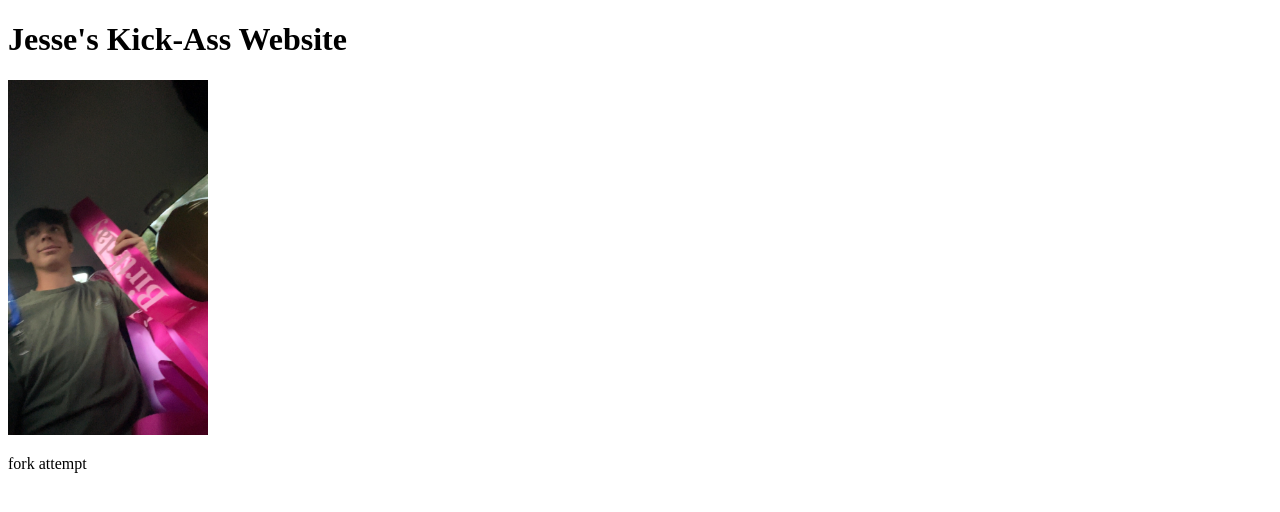
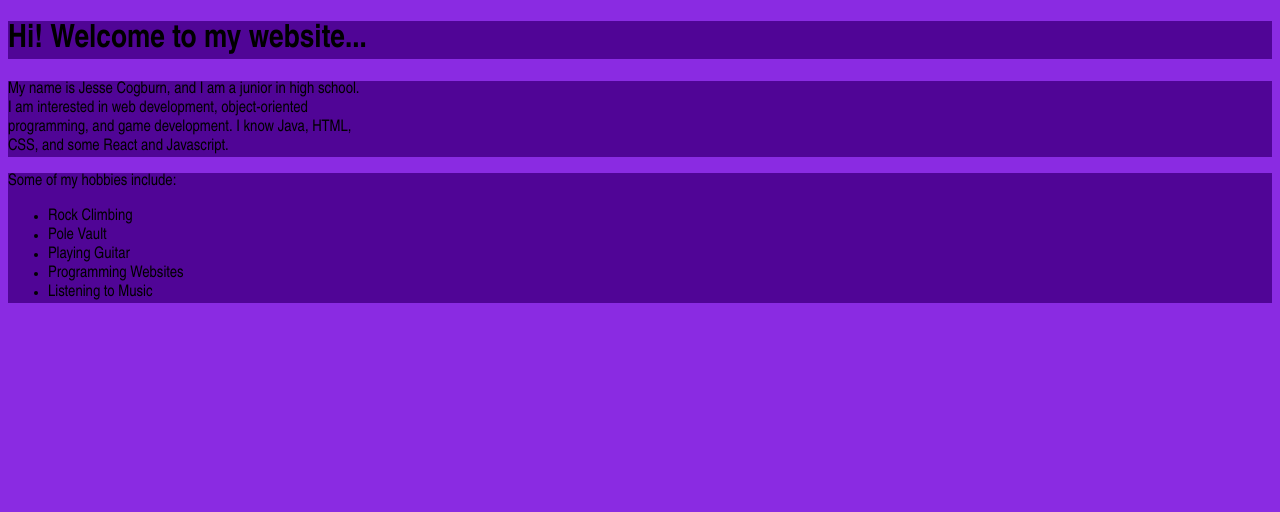
Before and after one commit to JesseDoesStuff/JessesWebsite, a plain HTML site: page index.html in a window 1280 px wide. Drawn offline with Linux system fonts and the light colour scheme.

Commit message:
Shaking off the HTML and CSS Dust
Need to get back into working with HTML and CSS,
because this website looks very janky and
unprofessional

```diff
--- a/index.html
+++ b/index.html
@@ -1,10 +1,27 @@
 <!DOCTYPE html>
+<html>
   <head>
-    <title>Jesses's Index Page</title>
+    <meta charset="UTF-8">
+    <meta name="viewport" content="width-device-width, initial-scale=1.0">
+    <link rel="stylesheet" href="styles.css">
+    <title>Jesse Cogburn</title>
   </head>
   <body>
-    <h1>Jesse's Kick-Ass Website</h1>
-    <img src="BirthdayBoy.jpg" alt="Jesse smiling with a birthday bow in his hand" width="200"></img>
-    <p>fork attempt</p>
+    <div class="interior1">
+    <h1>Hi! Welcome to my website...</h1>
+    </div>
+    <div class="interior1">
+      <p>My name is Jesse Cogburn, and I am a junior in high school.<br>I am interested in web development, object-oriented<br> programming, and game development. I know Java, HTML,<br>CSS, and some React and Javascript.</p>
+    </div>
+    <div class="interior1">
+      <p>Some of my hobbies include:</p>
+      <ul>
+        <li>Rock Climbing</li>
+        <li>Pole Vault</li>
+        <li>Playing Guitar</li>
+        <li>Programming Websites</li>
+        <li>Listening to Music</li>
+      </ul>
+    </div>
   </body>
 </html>
--- /dev/null
+++ b/styles.css
@@ -0,0 +1,8 @@
+body {
+    font-family: "Arial Narrow", Arial, sans-serif;
+    background-color: blueviolet;
+}
+
+.interior1 {
+    background-color: #500596;
+}
```
Also changed, not shown: BirthdayBoy.jpg (deleted).
